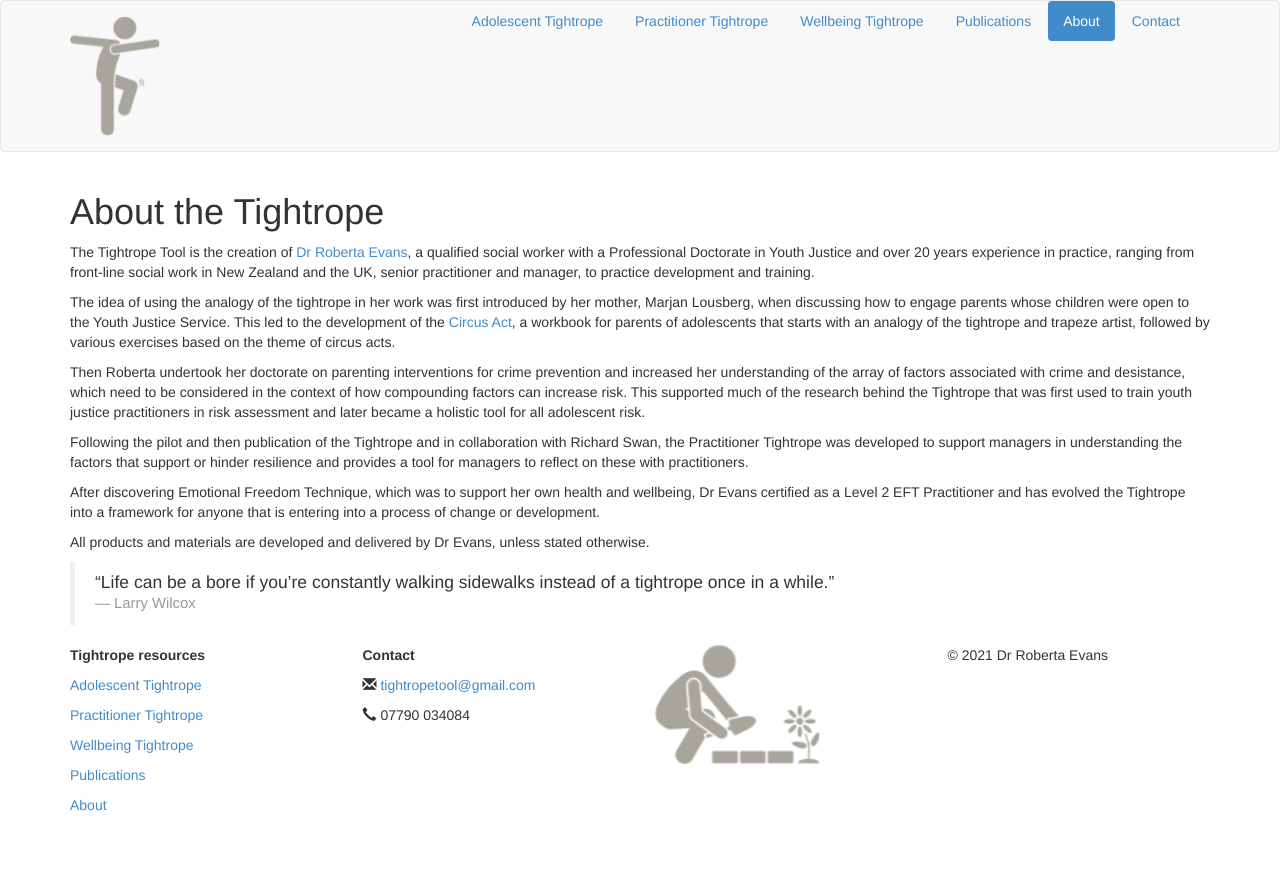
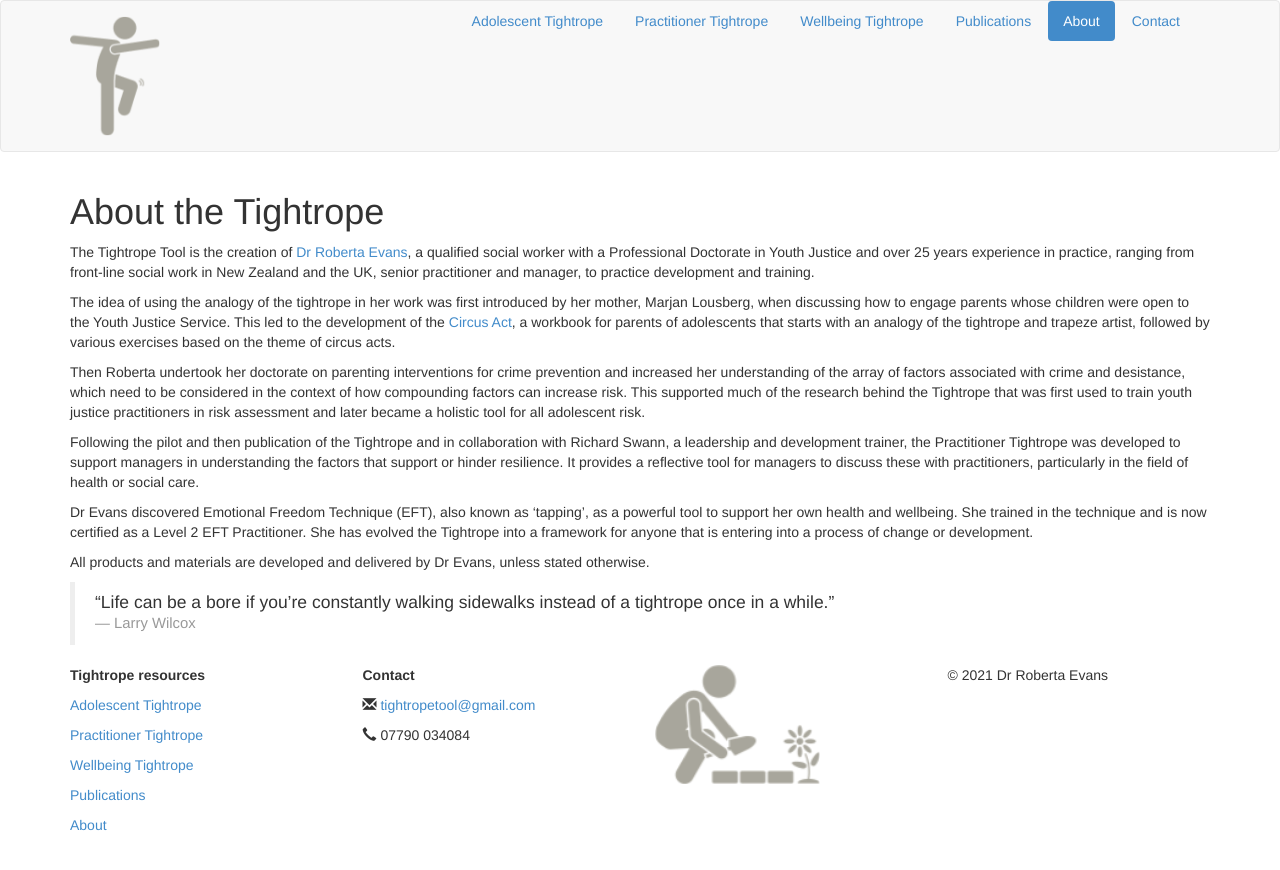
Before and after one commit to retrotravelbug/tightropetool, a Jekyll site: the page built from about.md, in a window 1280 px wide. Shown: the top 870 px of the page. Built offline with Jekyll 4.4.1, drawn with Linux system fonts in a browser that asks for light colours; nearby versions of some CDN libraries; grey boxes are pictures that could not be loaded.

Commit message:
Update about.md

```diff
--- a/about.md
+++ b/about.md
@@ -6,15 +6,15 @@ banner-image: reflection.png
 
 # About the Tightrope
 
-The Tightrope Tool is the creation of [Dr Roberta Evans][profile], a qualified social worker with a Professional Doctorate in Youth Justice and over 20 years experience in practice, ranging from front-line social work in New Zealand and the UK, senior practitioner and manager, to practice development and training.
+The Tightrope Tool is the creation of [Dr Roberta Evans][profile], a qualified social worker with a Professional Doctorate in Youth Justice and over 25 years experience in practice, ranging from front-line social work in New Zealand and the UK, senior practitioner and manager, to practice development and training.
 
 The idea of using the analogy of the tightrope in her work was first introduced by her mother, Marjan Lousberg, when discussing how to engage parents whose children were open to the Youth Justice Service. This led to the development of the [Circus Act], a workbook for parents of adolescents that starts with an analogy of the tightrope and trapeze artist, followed by various exercises based on the theme of circus acts.
 
 Then Roberta undertook her doctorate on parenting interventions for crime prevention and increased her understanding of the array of factors associated with crime and desistance, which need to be considered in the context of how compounding factors can increase risk. This supported much of the research behind the Tightrope that was first used to train youth justice practitioners in risk assessment and later became a holistic tool for all adolescent risk.
 
-Following the pilot and then publication of the Tightrope and in collaboration with Richard Swan, the Practitioner Tightrope was developed to support managers in understanding the factors that support or hinder resilience and provides a tool for managers to reflect on these with practitioners.
+Following the pilot and then publication of the Tightrope and in collaboration with Richard Swann, a leadership and development trainer, the Practitioner Tightrope was developed to support managers in understanding the factors that support or hinder resilience. It provides a reflective tool for managers to discuss these with practitioners, particularly in the field of health or social care.
 
-After discovering Emotional Freedom Technique, which was to support her own health and wellbeing, Dr Evans certified as a Level 2 EFT Practitioner and has evolved the Tightrope into a framework for anyone that is entering into a process of change or development.
+Dr Evans discovered Emotional Freedom Technique (EFT), also known as 'tapping', as a powerful tool to support her own health and wellbeing. She trained in the technique and is now certified as a Level 2 EFT Practitioner. She has evolved the Tightrope into a framework for anyone that is entering into a process of change or development.
 
 All products and materials are developed and delivered by Dr Evans, unless stated otherwise.
 
```
